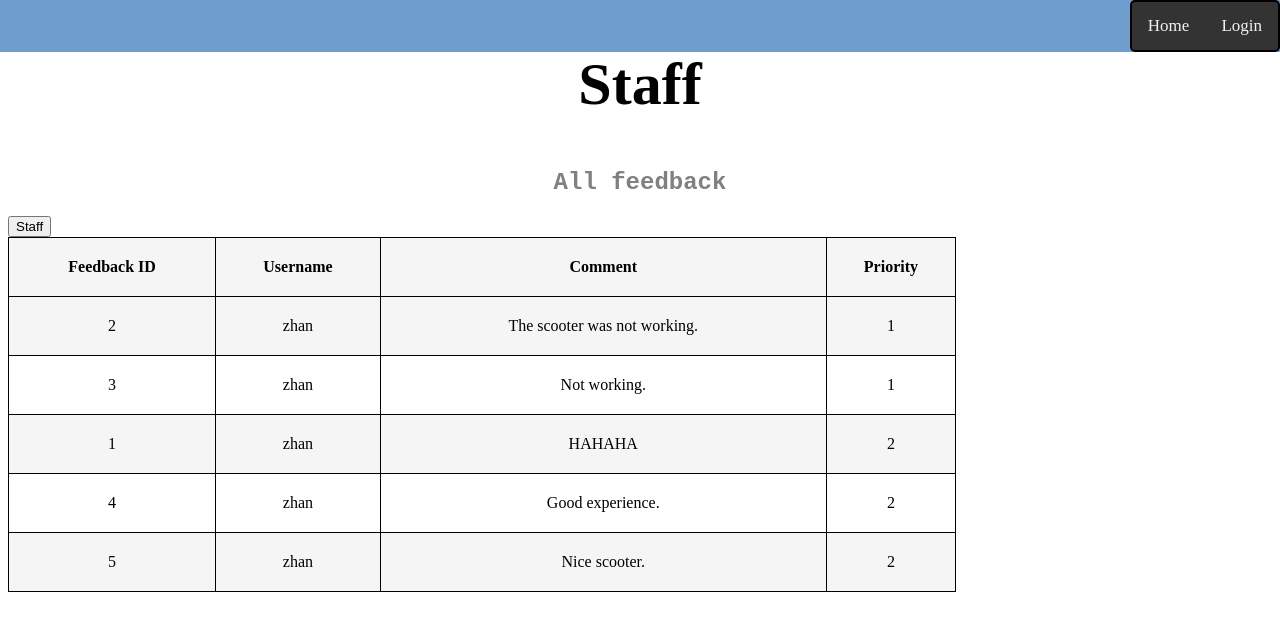
After one commit to SOJ281/COMP2913, a Flask app: page /view_feedback in a window 1280 px wide. The commit adds this page. Shown: the top 631 px of the page. Run offline with Flask 2, Linux system fonts and the light colour scheme; data comes from the database, SQL or seed files in the repository; both versions use the stored data as it was after the commit.

Commit message:
view feedback

```diff
--- a/app/models.py
+++ b/app/models.py
@@ -69,3 +69,4 @@ class Feedback(db.Model):
     id = db.Column(db.Integer, primary_key=True)
     user_id = db.Column(db.Integer, db.ForeignKey('users.id'))
     comments = db.Column(db.Text)
+    priority = db.Column(db.Integer)
--- a/app/templates/price.html
+++ b/app/templates/price.html
@@ -45,7 +45,6 @@
 
 
         </tr>
-        <p>Add price</p>
-        <button onclick="location.href='/add_price'">Click Me</button>
+        <button onclick="location.href='/add_price'">Add Price</button>
 
 {% endblock %}
--- /dev/null
+++ b/app/templates/view_feedback.html
@@ -0,0 +1,37 @@
+{% extends "base.html" %}
+
+{% block content %}
+<h1>Staff</h1>
+{% if current_user.is_authenticated %}
+<p class="nav-item", id="logoutAction">
+    <a class="nav-link" href="{{url_for('logout')}}">Logout</a>
+</p>
+
+{% endif %}
+<h2>All feedback</h2>
+<button onclick="location.href='/staff'">Staff</button>
+<table >
+<thread>
+    <tr>
+        <th>Feedback ID</th>
+        <th>Username</th>
+        <th>Comment</th>
+        <th>Priority</th>
+    </tr>
+</thread>
+<tbody>
+    {% for i in range(Comments | length) %}
+    <tr>
+            <td>{{Comments[i].id}}</td>
+            <td>{{Users[i].username}}</td>
+            <td>{{Comments[i].comments}}</td>
+            <td>{{Comments[i].priority}}</td>
+
+
+    </tr>
+    {% endfor %}
+
+
+<table >
+
+{% endblock %}
--- a/app/views.py
+++ b/app/views.py
@@ -26,13 +26,46 @@ def index():
 @app.route('/feedback', methods=['GET', 'POST'])
 def feedback():
     form = feedbackForm()
+    str1 = "not working"
+    temp_comment = request.form.get('comments')
     if form.validate_on_submit():
         comment = request.form.get('comments')
-        new_comment = models.Feedback(user_id=current_user.id, comments=comment)
+        if str1 in temp_comment.lower():
+            priority = 1
+        else:
+            priority = 2
+        new_comment = models.Feedback(user_id=current_user.id, comments=comment, priority = priority)
         db.session.add(new_comment)
         db.session.commit()
         return redirect(url_for('profile'))
     return render_template("feedback.html", form=form)
+
+@app.route('/view_feedback', methods=['GET', 'POST'])
+def view_feedback():
+    users = []
+    comments = []
+    for i in models.Feedback.query.all():
+        if i.priority == 1:
+            comments.append(i)
+            users.append(models.Users.query.get(i.user_id))
+    for i in models.Feedback.query.all():
+        if i.priority == 2:
+            comments.append(i)
+            users.append(models.Users.query.get(i.user_id))
+    return render_template("view_feedback.html",Comments = comments, Users = users)
+
+@app.route('/all_bookings', methods=['GET', 'POST'])
+def all_bookings():
+    bookings = []
+    prices = []
+    scooters = []
+    users = []
+    for i in models.Book.query.all():
+        bookings.append(i)
+        prices.append(models.Prices.query.get(i.price_id))
+        scooters.append(models.Scooters.query.get(i.scooter_id))
+        users.append(models.Users.query.get(i.user_id))
+    return render_template("all_bookings.html", Users=users, Bookings=bookings, Prices=prices, Scooters=scooters)
 
 @app.route('/login', methods=['GET', 'POST'])
 def login():
```
Also changed, not shown: app/templates/all_bookings.html (added, +49 -0 lines), app/templates/staff.html (+8 -6 lines), migrations/versions/110245a7a600_.py (added, +32 -0 lines), app.db.
